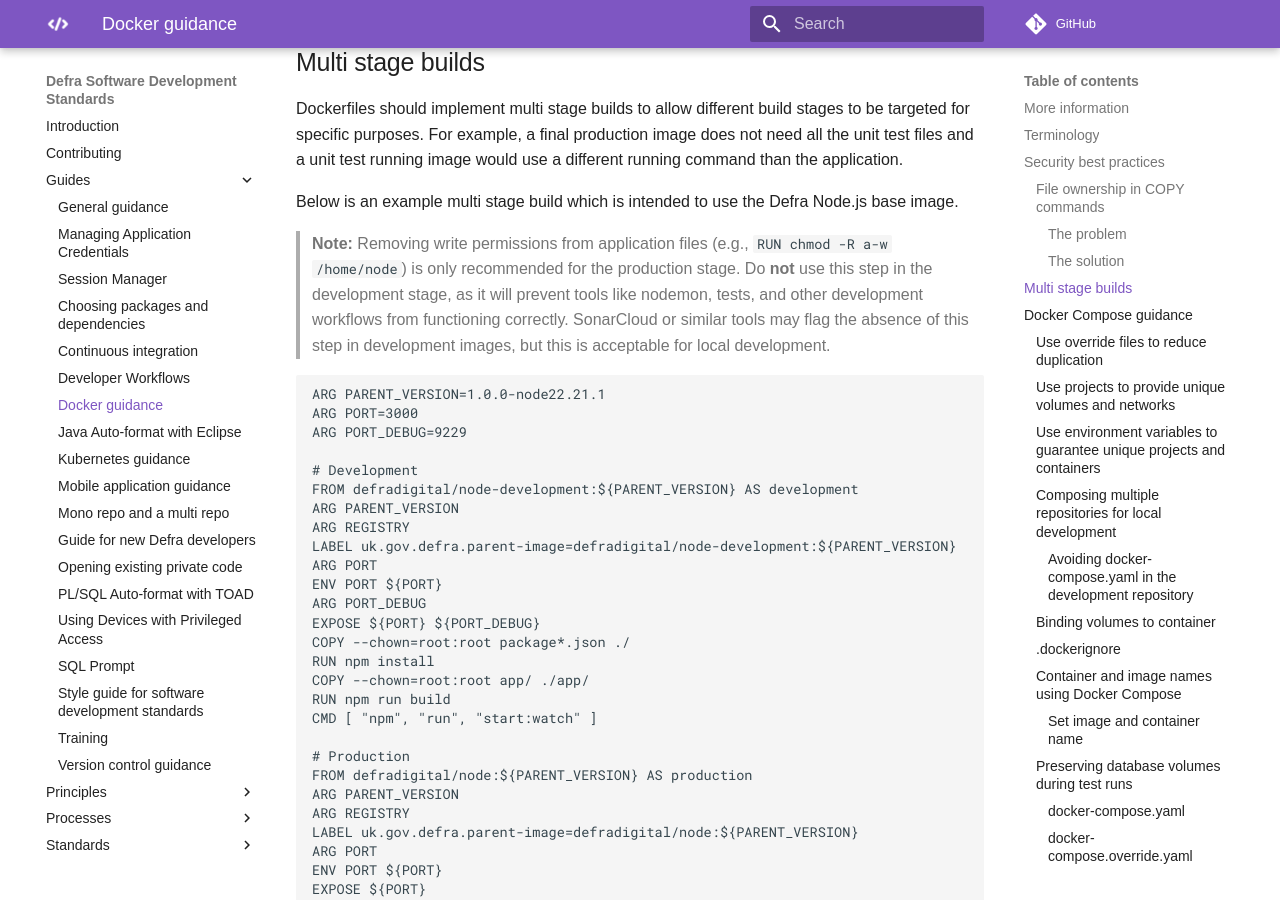
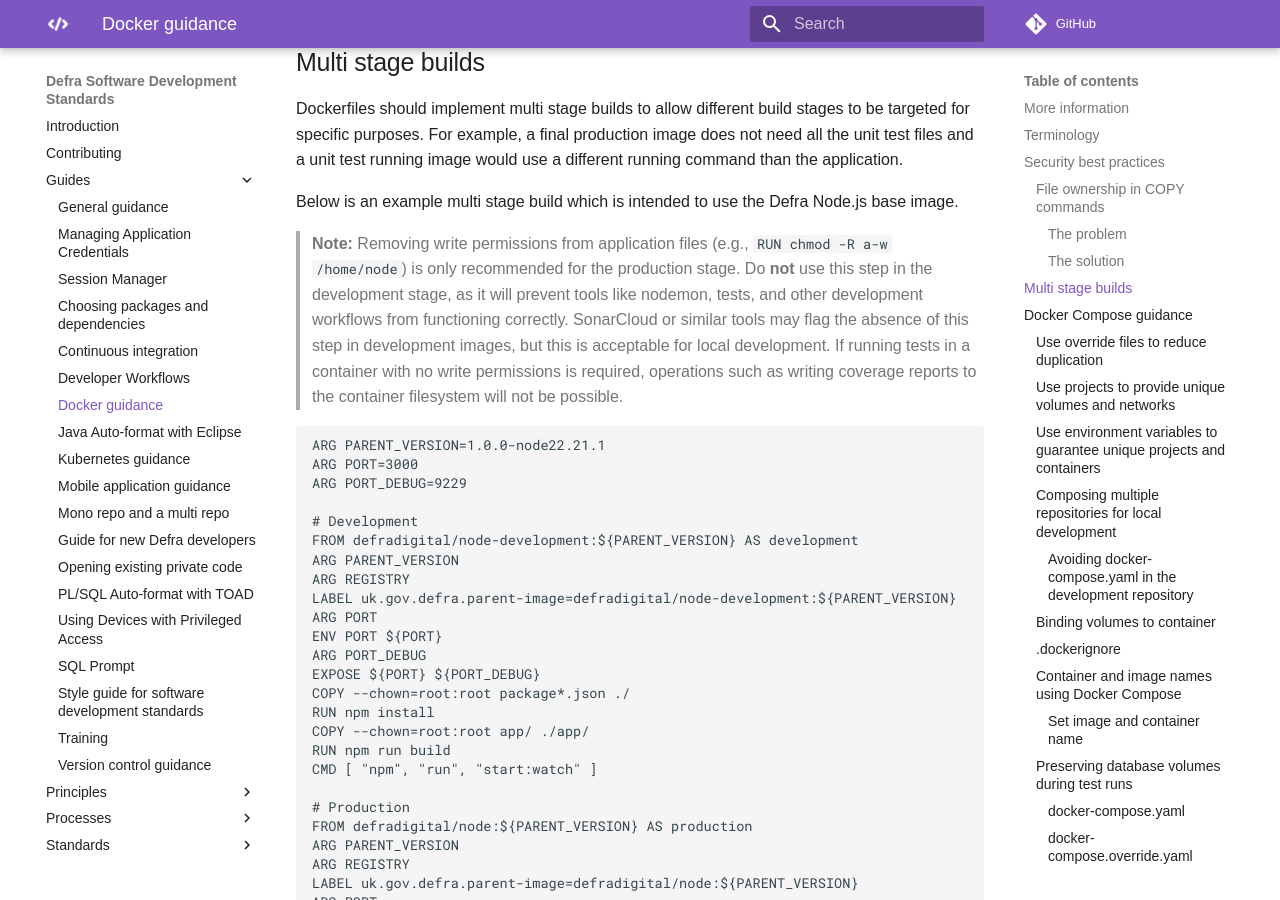
Before and after one commit to DEFRA/software-development-standards, an MkDocs documentation site: the page built from docs/guides/docker_guidance.md, in a window 1280 px wide and 900 px high, scrolled down 1576 px. Built offline with MkDocs 1.6.1 and Material for MkDocs 9.7.7, drawn with Linux system fonts in a browser that asks for light colours; some web fonts are replaced; comment, search, counter and statistics services are not loaded.

Commit message:
Add guidance for running tests in containers

````diff
--- a/docs/guides/docker_guidance.md
+++ b/docs/guides/docker_guidance.md
@@ -51,7 +51,7 @@ Dockerfiles should implement multi stage builds to allow different build stages
 
 Below is an example multi stage build which is intended to use the Defra Node.js base image.
 
-> **Note:** Removing write permissions from application files (e.g., `RUN chmod -R a-w /home/node`) is only recommended for the production stage. Do **not** use this step in the development stage, as it will prevent tools like nodemon, tests, and other development workflows from functioning correctly. SonarCloud or similar tools may flag the absence of this step in development images, but this is acceptable for local development.
+> **Note:** Removing write permissions from application files (e.g., `RUN chmod -R a-w /home/node`) is only recommended for the production stage. Do **not** use this step in the development stage, as it will prevent tools like nodemon, tests, and other development workflows from functioning correctly. SonarCloud or similar tools may flag the absence of this step in development images, but this is acceptable for local development. If running tests in a container with no write permissions is required, operations such as writing coverage reports to the container filesystem will not be possible.
 
 ```
 ARG PARENT_VERSION=1.0.0-node22.21.1
````
